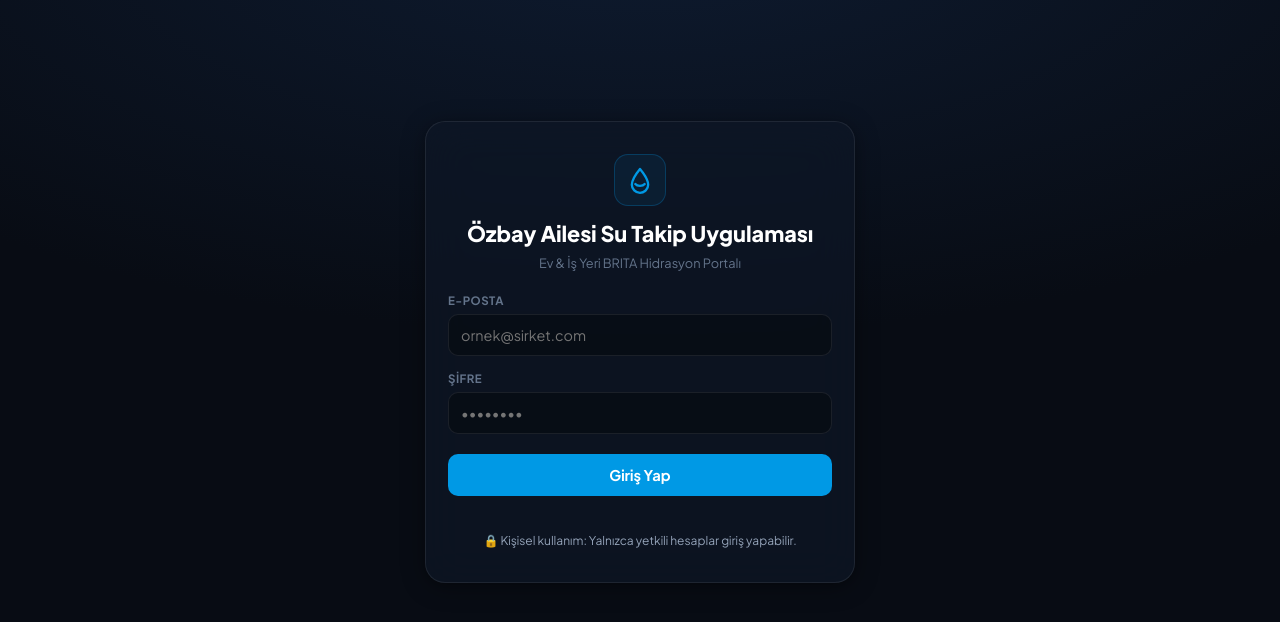
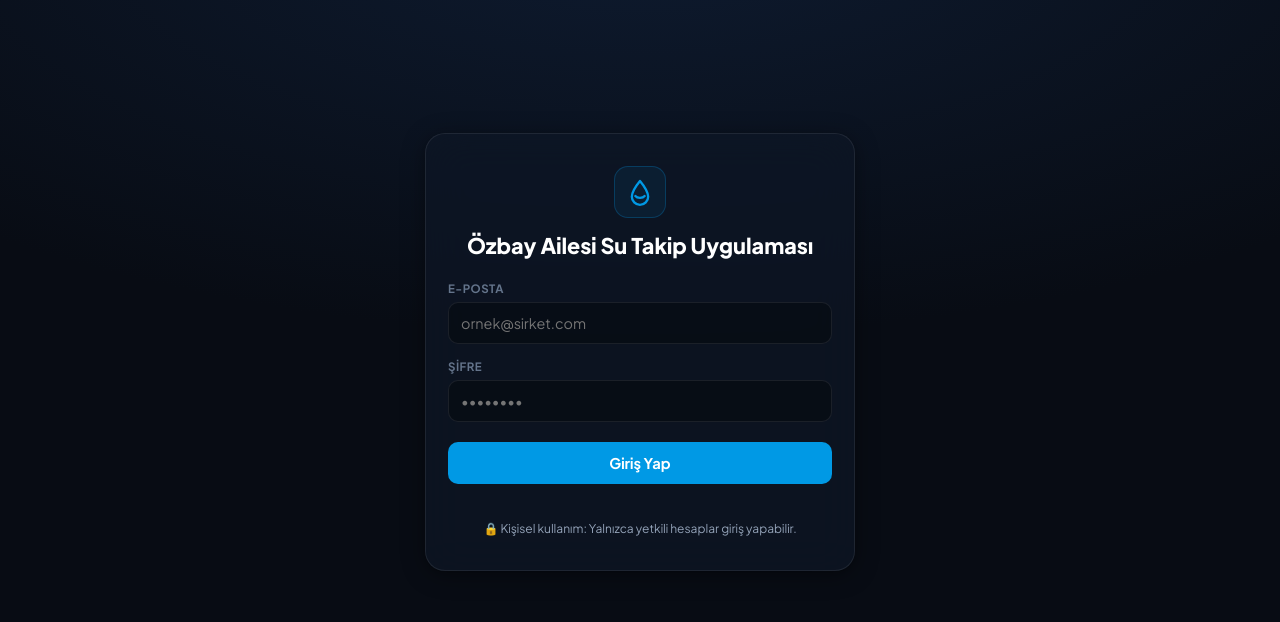
Before and after one commit to sdtzby/brita-tracker, a website built with Vite: page index.html in a window 1280 px wide. Built offline with nearby package versions, Linux system fonts and the light colour scheme; some packages are replaced by stand-ins of ours; no server answers.

Commit message:
style: remove subtitle under login header for clean look

```diff
--- a/index.html
+++ b/index.html
@@ -52,7 +52,6 @@
                 </svg>
               </div>
               <h2>Özbay Ailesi Su Takip Uygulaması</h2>
-              <p>Ev & İş Yeri BRITA Hidrasyon Portalı</p>
             </div>
 
             <div id="authError" class="auth-error"></div>
```
